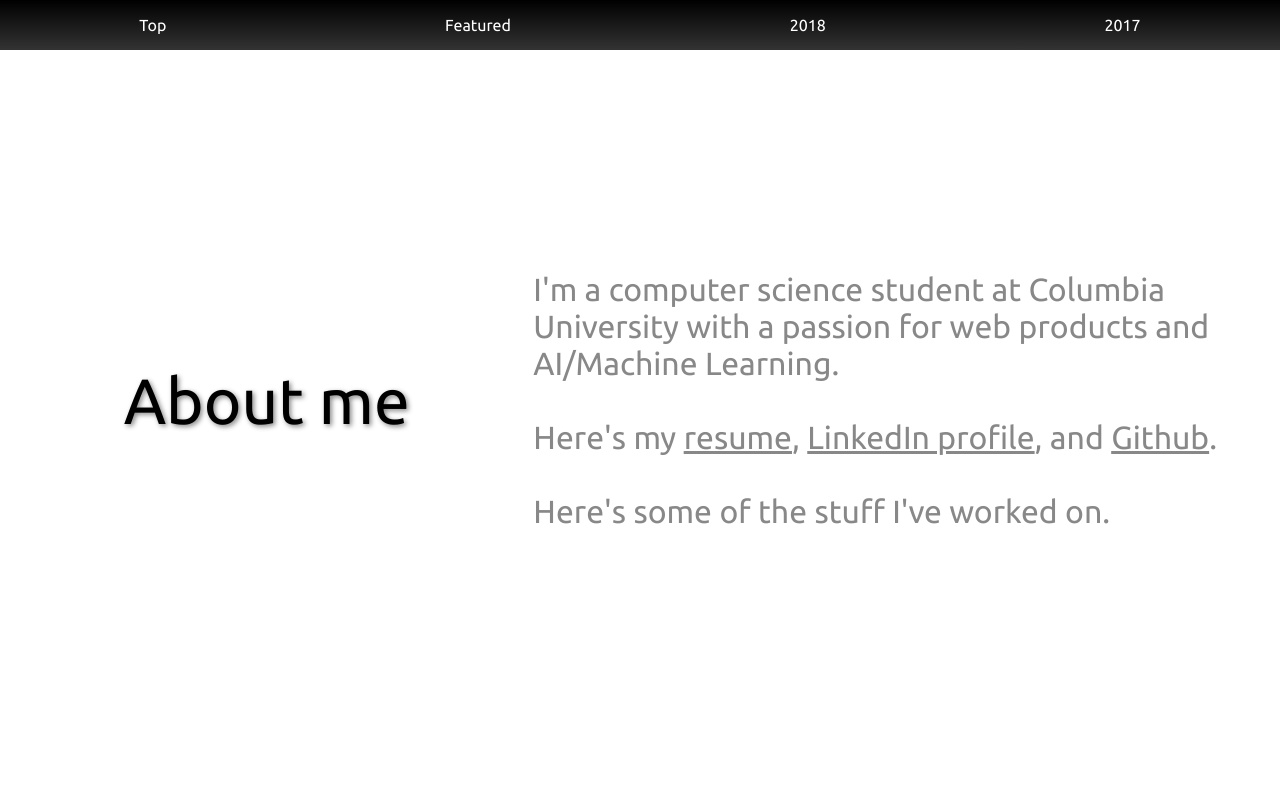
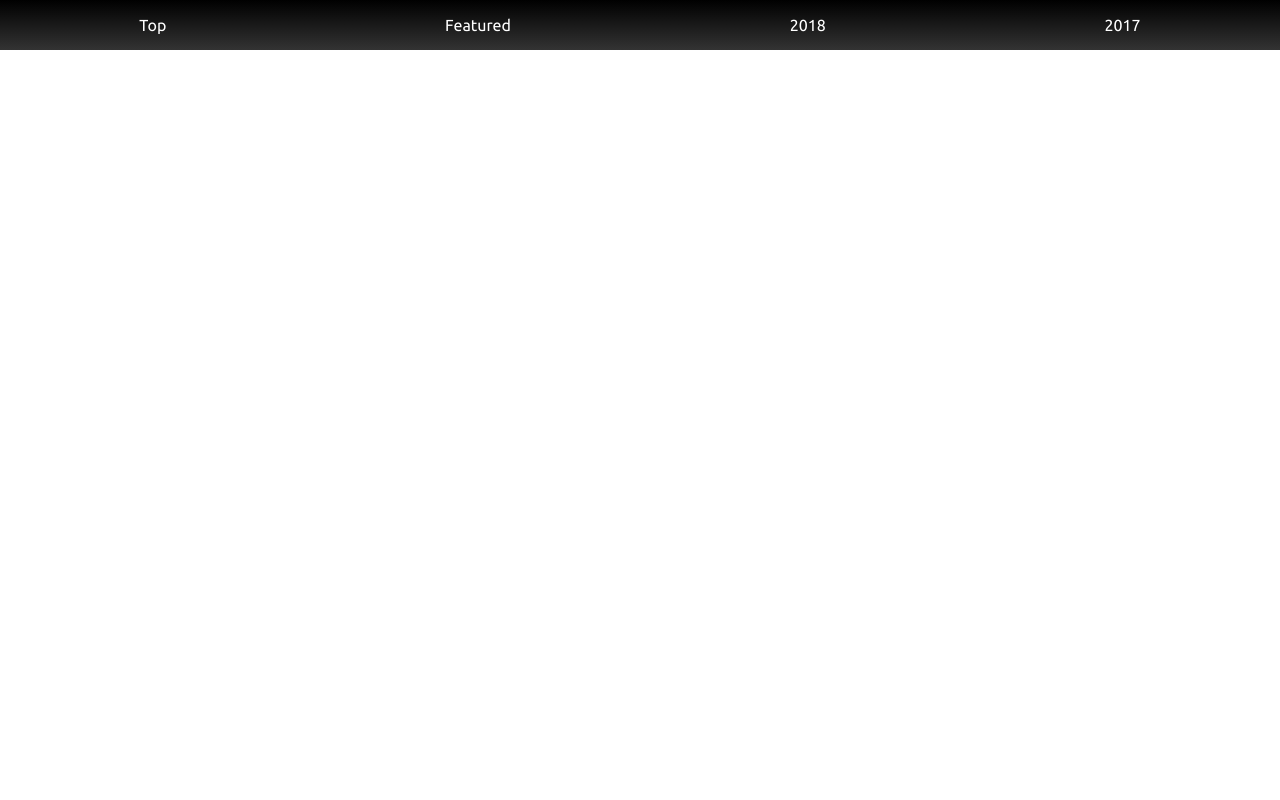
Before and after one commit to kevinl94303/kev-web, a React (Create React App) app: page / in a window 1280 px wide. Shown: the top 800 px of the page. Built offline with nearby package versions, Linux system fonts and the light colour scheme.

Commit message:
sometimes happy accidents do happen - moved overlay within page hierarchy

```diff
--- a/src/App.js
+++ b/src/App.js
@@ -1,12 +1,10 @@
 import React, { Component } from 'react';
-import Overlay from './Overlay';
 import PageContent from './PageContent';
 
 class App extends Component {
   render() {
     return (
       <div className="App">
-        {/* <Overlay/> */}
         <PageContent/>
       </div>
     );
--- a/src/PageContent.js
+++ b/src/PageContent.js
@@ -1,5 +1,6 @@
 import React, { Component } from 'react';
 import styled from 'styled-components';
+import Overlay from './Overlay';
 
 const StyledNavbar = styled.div`
     height: 50px;
@@ -190,6 +191,7 @@ class PageContent extends Component {
         return(
             <div>
                 <Navbar/>
+                <Overlay/>
                 <ContentContainer>
                     <Content>
                         <Intro>
```
